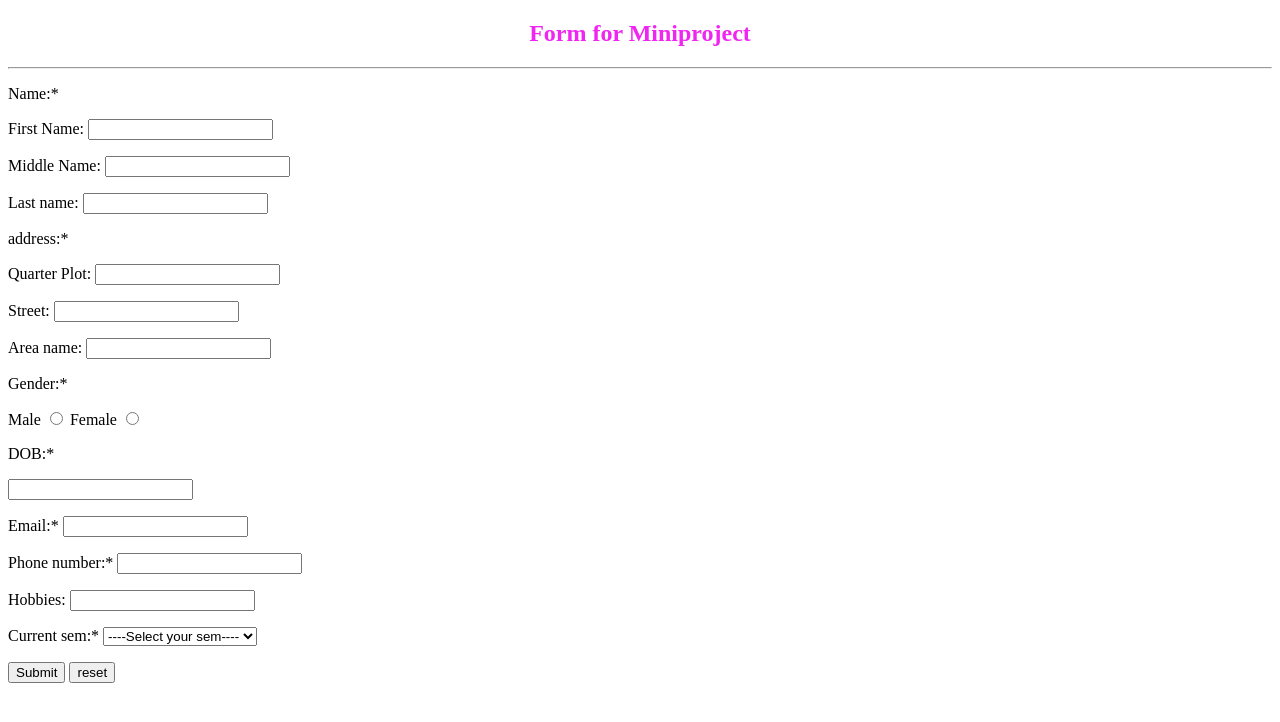
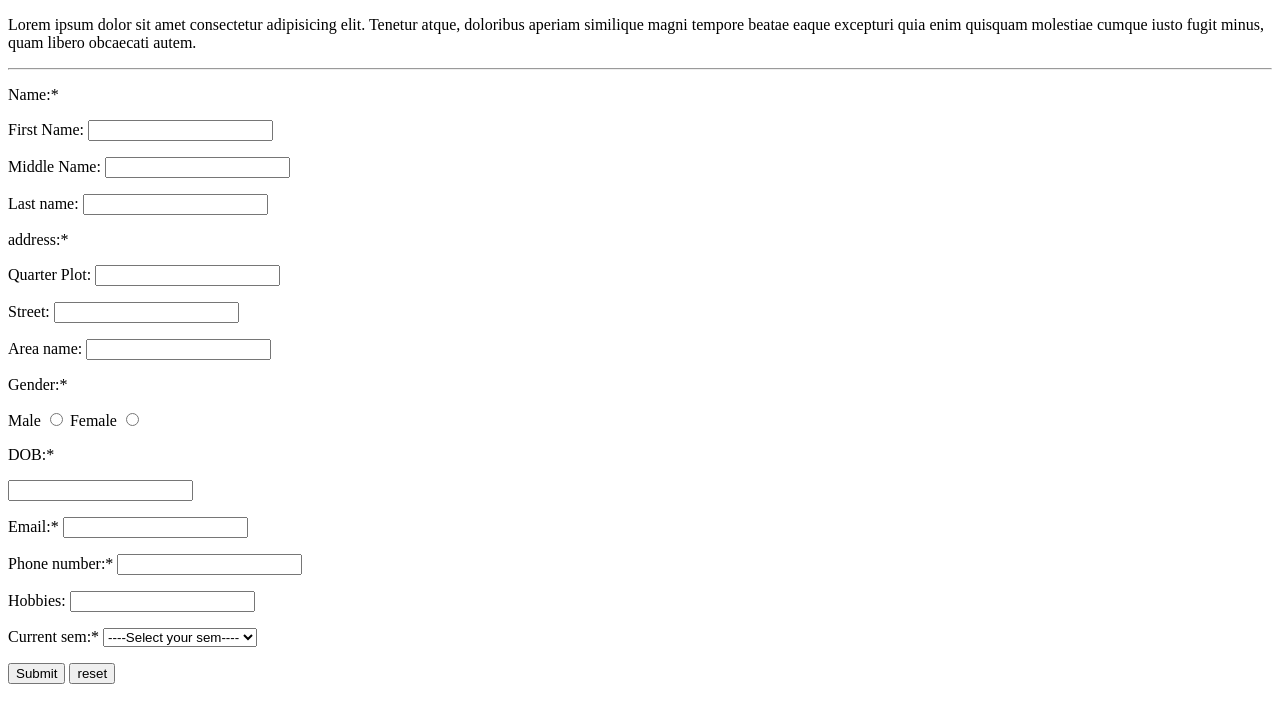
Before and after one commit to khushiganjir/MyFirstProject, a plain HTML site: page miniproject.html in a window 1280 px wide. Drawn offline with Linux system fonts and the light colour scheme.

Commit message:
aaded lorem

```diff
--- a/miniproject.html
+++ b/miniproject.html
@@ -9,7 +9,7 @@
     color: rgb(241, 37, 241);}</style>
 </head>
 <body>
-  <center><h2> Form for Miniproject </h2></center>
+  <div><p>Lorem ipsum dolor sit amet consectetur adipisicing elit. Tenetur atque, doloribus aperiam similique magni tempore beatae eaque excepturi quia enim quisquam molestiae cumque iusto fugit minus, quam libero obcaecati autem.</p></div> </h2></center>
   <hr>
   <form>
     <p>Name:*  </p>
@@ -40,6 +40,7 @@
     <option value="4th sem">7th sem</option>
     <option value="5th sem">8th sem</option>
 </select>
+
 </p>
 <button type="Submit"  alt="Submit it" name="Submit" >Submit </button>
 <button type="reset" name="Reset">reset </button>
```
